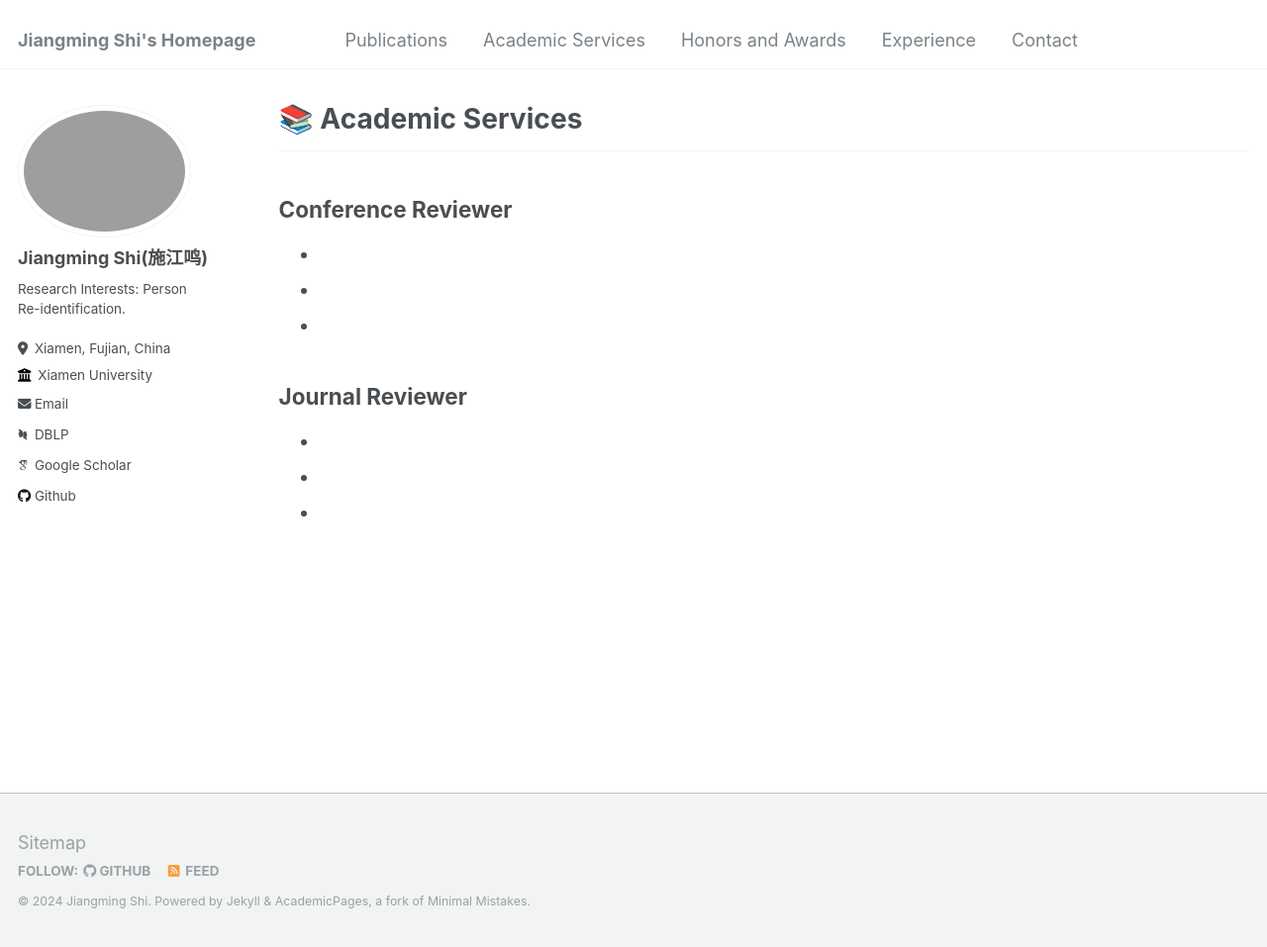
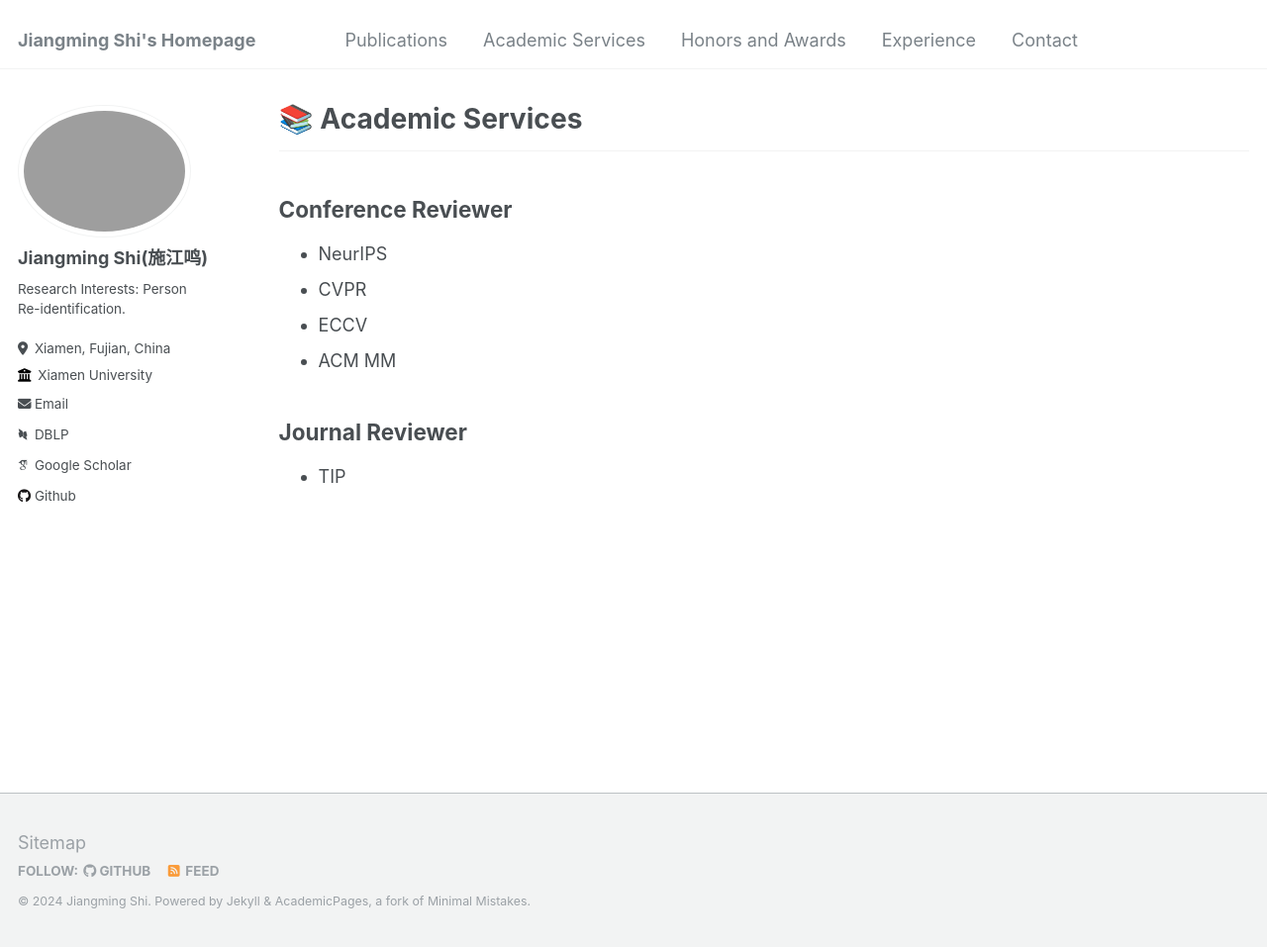
Before and after one commit to shijiangming1/shijiangming1.github.io, a Jekyll site: the page built from _pages/Services.md, in a window 1280 px wide and 957 px high. Shown: the whole window at 99% size. Built offline with Jekyll 4.4.1, drawn with Linux system fonts in a browser that asks for light colours; some web fonts are replaced.

Commit message:
Update Services.md

```diff
--- a/_pages/Services.md
+++ b/_pages/Services.md
@@ -8,15 +8,14 @@ author_profile: true
 
 ## Conference Reviewer
 <ul>
-    <li></li>
-    <li></li>
-    <li></li>
+    <li>NeurIPS</li>
+    <li>CVPR</li>
+    <li>ECCV</li>
+    <li>ACM MM</li>
 </ul>
 
 
 ## Journal Reviewer
 <ul>
-    <li></li>
-    <li></li>
-    <li></li>
+    <li>TIP</li>
 </ul>
```
